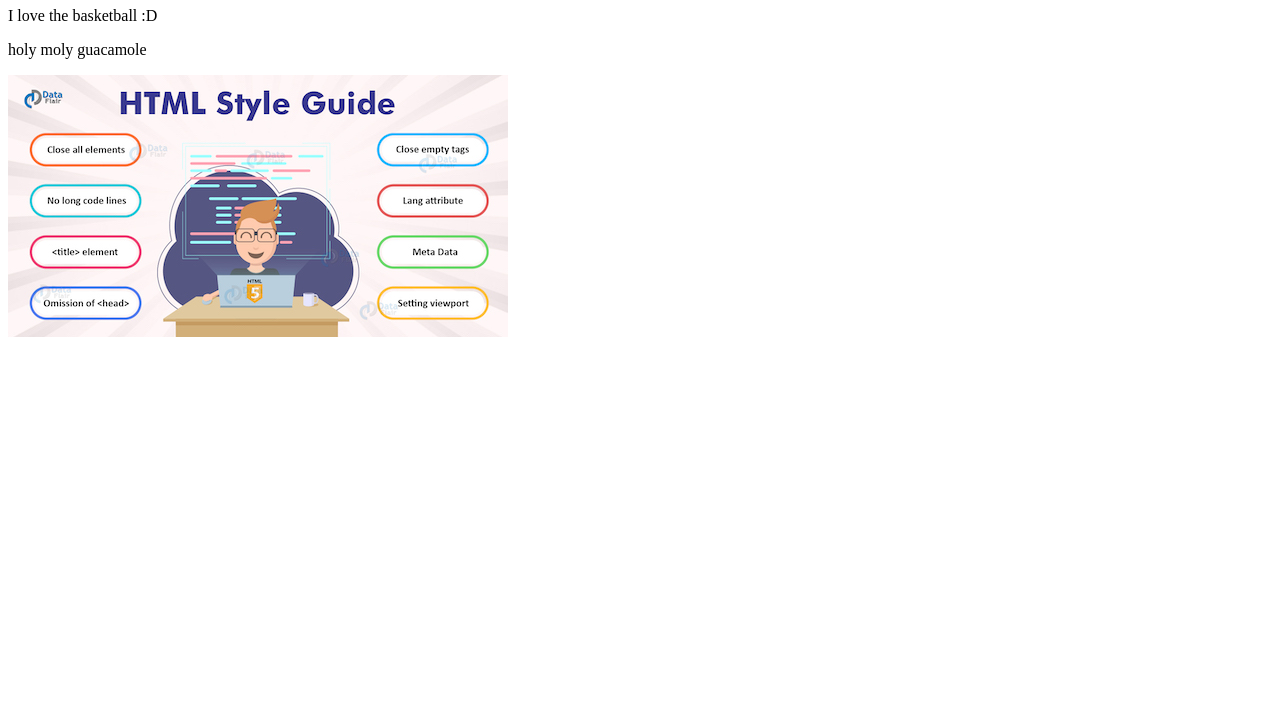
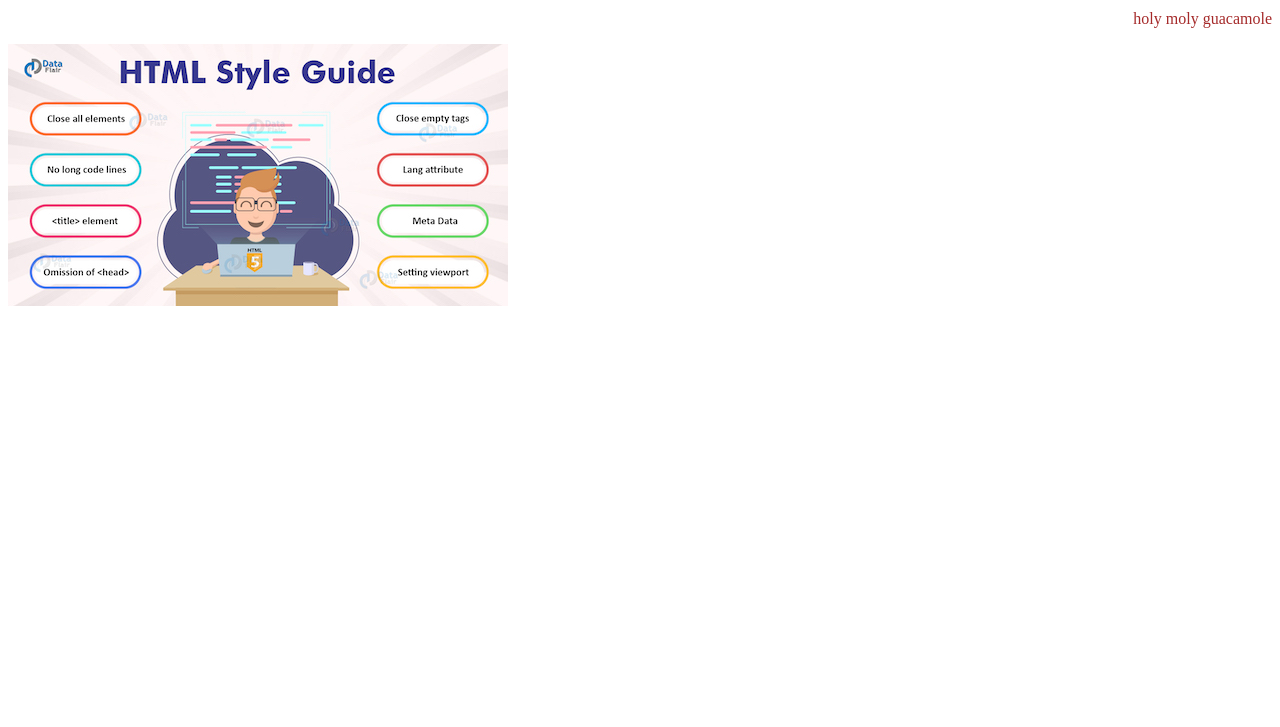
Before and after one commit to SHH-ICS/html-page-Marco-Villanueva-21, a plain HTML site: page index.html in a window 1280 px wide. Shown: the part 73-800 px from the top of the page. Drawn offline with Linux system fonts and the light colour scheme; files whose address does not match are found by name.

Commit message:
fixed styles name

```diff
--- a/index.html
+++ b/index.html
@@ -1,7 +1,7 @@
 <!DOCTYPE html>
 <html lang="en-ca">
   <head>
-    <link rel="stylesheet" href="./css/style.css">
+    <link rel="stylesheet" href="/css/styles.css">
     <meta charset="utf-8">
 
     <title>My first webpage, with proper style</title>
```
